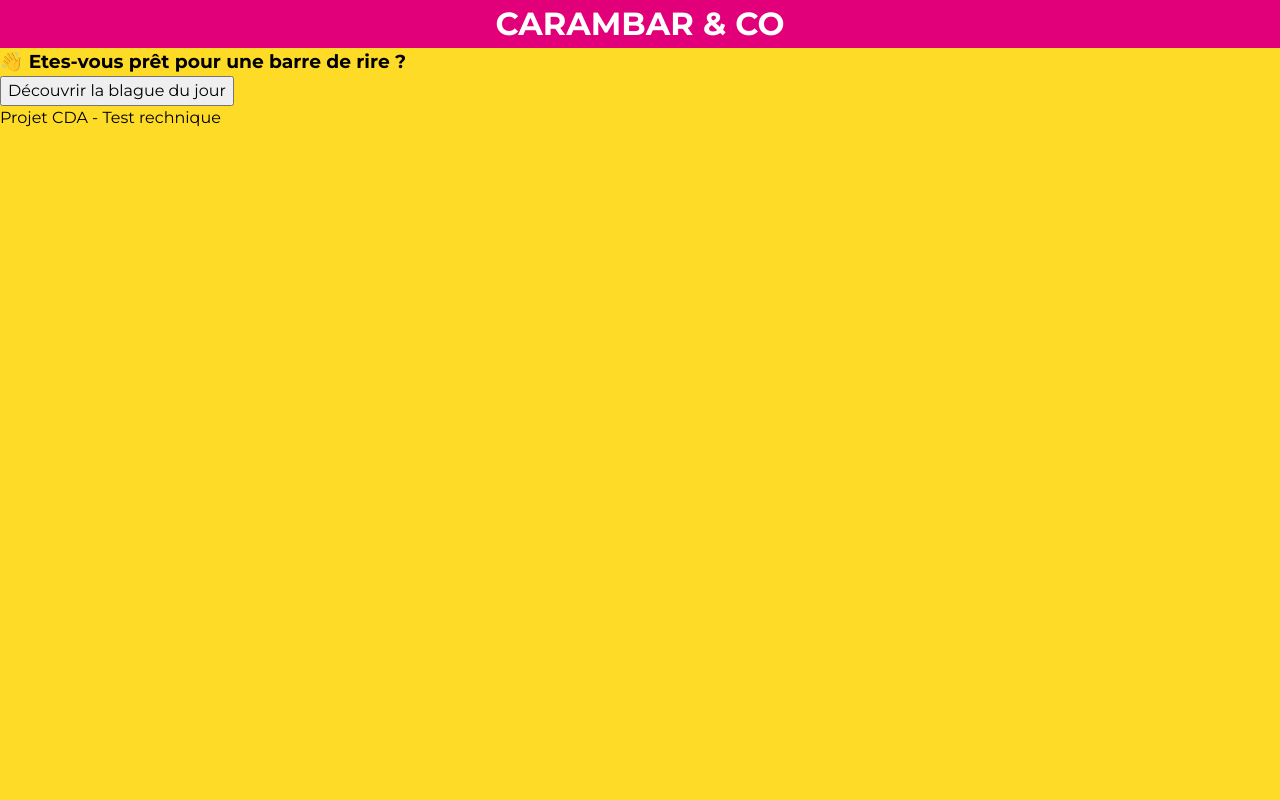
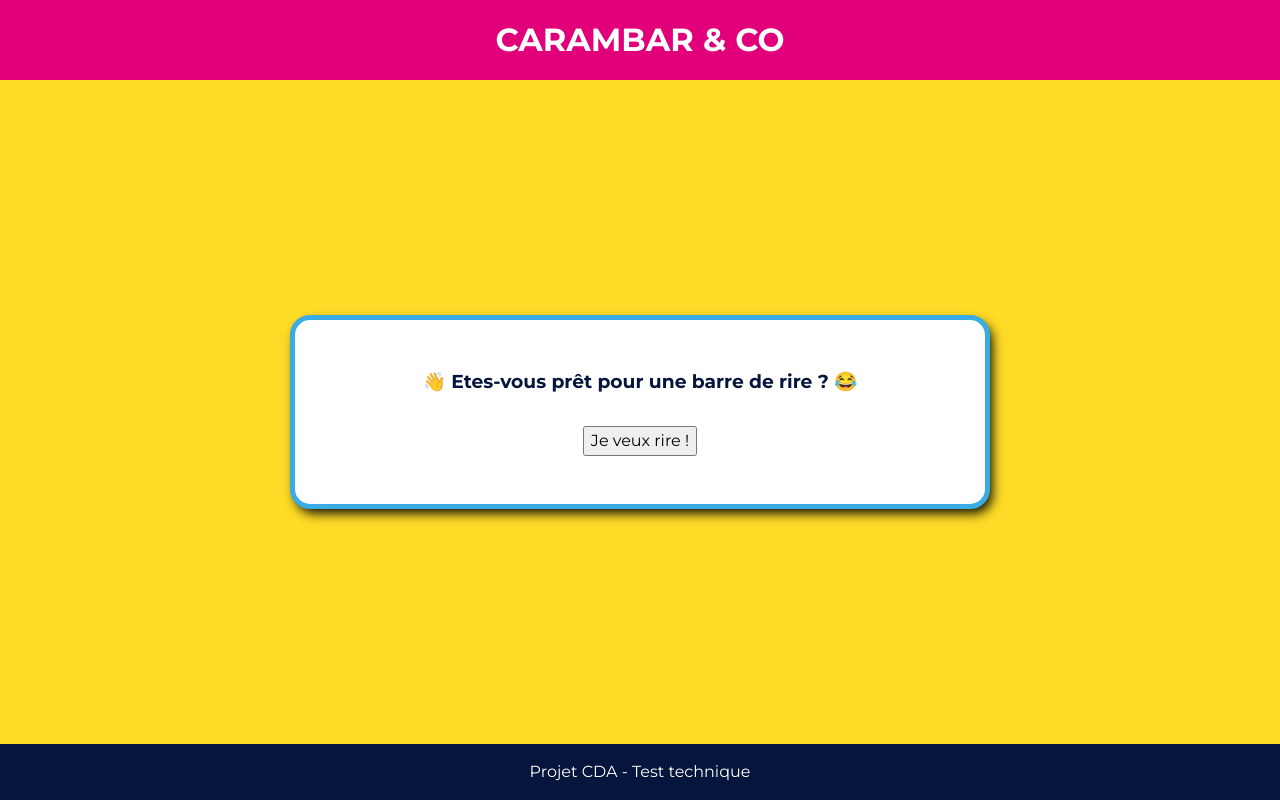
Before and after one commit to MathieuBourasseau/carambar-front, a plain HTML site: page index.html in a window 1280 px wide. Drawn offline with Linux system fonts and the light colour scheme.

Commit message:
feat: html and style done

```diff
--- a/index.html
+++ b/index.html
@@ -20,16 +20,16 @@
     </header>
     <main>
         <article class="card">
-            <div>
-                <h3>👋 Etes-vous prêt pour une barre de rire ?</h3>
+            <div class="joke-container">
+                <h3>👋 Etes-vous prêt pour une barre de rire ? 😂</h3>
             </div>
             <div>
-                <button>Découvrir la blague du jour</button>
+                <button class="joke-btn">Je veux rire !</button>
             </div>
         </article>
     </main>
     <footer>
-        Projet CDA - Test rechnique
+        <p>Projet CDA - Test technique</p>
     </footer>
 
 </body>
--- a/style.css
+++ b/style.css
@@ -3,6 +3,9 @@
     --color-pink: #E10079;
     --color-white: #FFFFFF;
     --color-dark-blue: #05153B;
+    --color-light-blue: #38ACE3;
+    --default-spacing: 1rem;
+
 }
 
 
@@ -10,10 +13,53 @@
 body {
     background-color: var(--color-yellow);
     font-family: 'Montserrat', sans-serif;
+    min-height: 100vh;
+    display: flex;
+    flex-direction: column;
 }
 
 header {
     background-color: #E10079;
+    padding: var(--default-spacing)
+}
+
+main {
+    flex: 1;
+    display: flex;
+    align-items: center;
+    justify-content: center;
+}
+
+.card {
+    background-color: var(--color-white);
+    padding: 3rem;
+    border : 5px solid var(--color-light-blue);
+    border-radius: 20px;
+    display: flex;
+    flex-direction: column;
+    align-items: center;
+    gap : 29px;
+    max-width: 700px;
+    width: 100%;
+    box-shadow: 4px 6px 12px -2px #000000;
+    transition: ease-out 0.2s
+}
+
+.card:hover {
+    transform: translateY(-5px);
+    cursor: pointer;
+}
+
+footer {
+    background-color: var(--color-dark-blue);
+    display: flex;
+    align-items: center;
+    justify-content: center;
+    padding: var(--default-spacing);
+}
+
+footer p {
+    color: var(--color-white);
 }
 
 h1 {
@@ -22,3 +68,21 @@ h1 {
     text-transform: uppercase;
     text-align: center;
 }
+
+h3 {
+    color: var(--color-dark-blue)
+}
+
+.discover-joke {
+    background-color: var(--color-dark-blue);
+    border : none;
+    padding: var(--default-spacing);
+    color: var(--color-white);
+    border-radius: 30px;
+    text-transform: uppercase;
+    font-weight: bold;
+}
+
+.discover-joke:hover {
+    cursor: pointer;
+}
```
